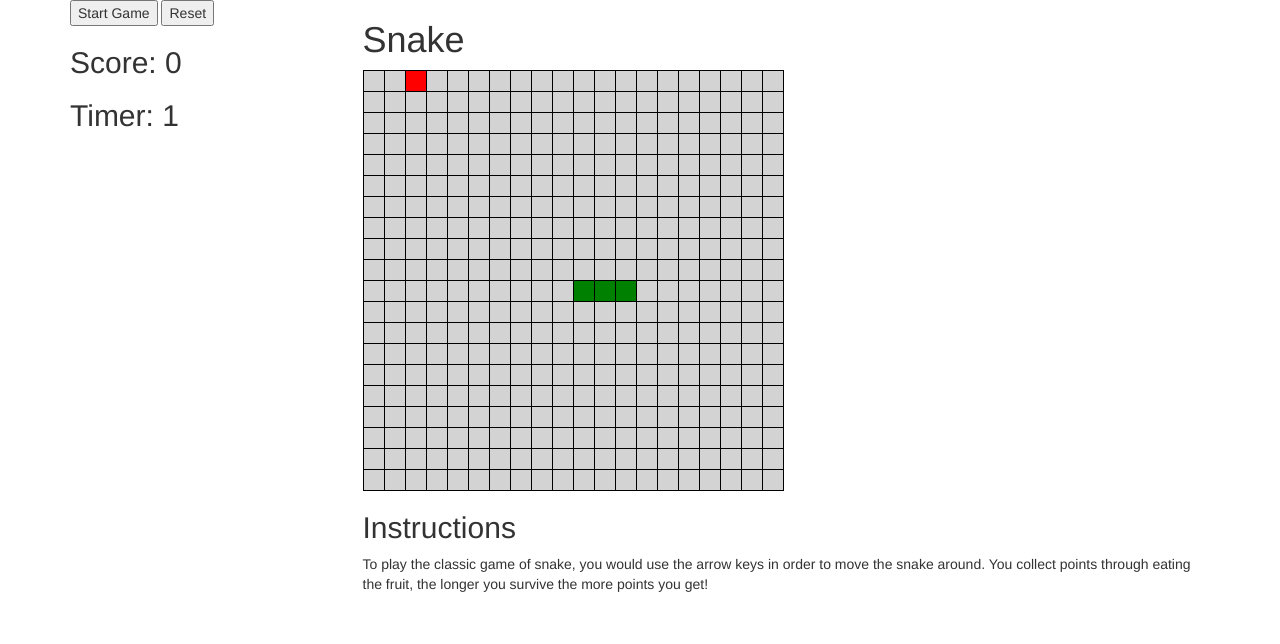
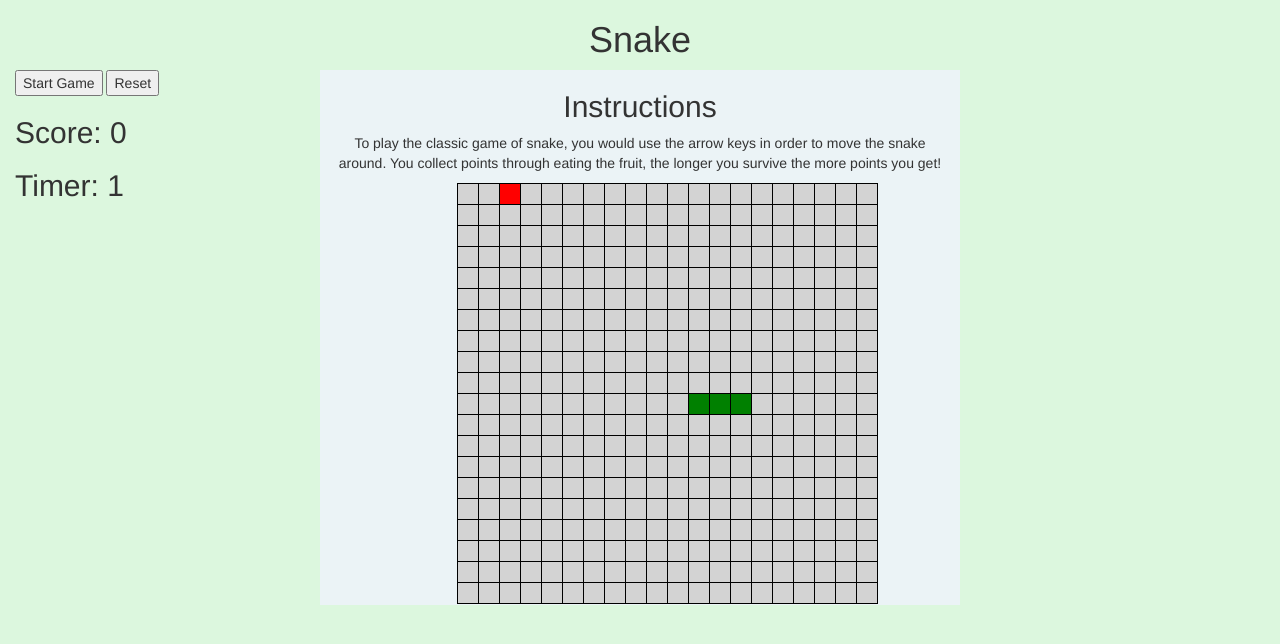
Before and after one commit to kenl94/Sparta-Core-Project, a plain HTML site: page index.html in a window 1280 px wide. Both pictures are taken after a click on the button "Start Game". Drawn offline with Linux system fonts and the light colour scheme.

Commit message:
Removed console logs and added styling to the page

```diff
--- a/css/style.css
+++ b/css/style.css
@@ -1,11 +1,3 @@
-/*
-Bootstrap to style the page
-maybe div with col-12
-inside div of col 3 to show scores, reset and timer
-then col 9 to have game in middle with instructions in a p
-
-or 3-6-3
- */
 
 #snakeBoard{
   border: black 1px solid;
@@ -19,3 +11,20 @@ or 3-6-3
   padding: 10px;
   border: black 1px solid;
 }
+
+.col-md-6{
+  background: rgb(235, 243, 246);
+  text-align: center;
+}
+
+table{
+  margin-left: 20%;
+}
+
+html body {
+  background-color: rgba(52, 209, 63, 0.17);
+}
+
+h1{
+  text-align: center;
+}
--- a/index.html
+++ b/index.html
@@ -12,18 +12,10 @@
   <title>Sparta Snake</title>
 </head>
 <body>
-  <!--
-  If.. reset game button/div with js or reset button in the snake board
-  Should have a timer
-  Should have a points counter
-  Should have instructions below the game
-  Should have a box(div) to store the game
 
-
-  -->
-
-    <div class="container">
+  <div class="container-fluid">
     <div class="row">
+      <h1>Snake</h1>
       <div class="col-md-3">
         <button id="startGame"> Start Game </button>
         <button id="reset">Reset</button>
@@ -31,13 +23,14 @@
         <h2 id= "timer"> Timer: 0 </h2>
 
       </div>
-        <div class="col-md-9" id="snakeDiv">
-        <h1>Snake</h1>
+      <div class="col-md-6" id="snakeDiv">
         <table id="snakeBoard" class="snakeBoard">
+          <h2>Instructions</h2>
+          <p>To play the classic game of snake, you would use the arrow keys in order to move the snake around. You collect points through eating the fruit, the longer you survive the more points you get!</p>
 
         </table>
-        <h2>Instructions</h2>
-        <p>To play the classic game of snake, you would use the arrow keys in order to move the snake around. You collect points through eating the fruit, the longer you survive the more points you get!</p>
+        <div class="col-md-3">
+        </div>
       </div>
     </div>
   </div>
--- a/js/app.js
+++ b/js/app.js
@@ -36,10 +36,9 @@ $(document).ready(function(){
     var snake = Math.floor(Math.random() * 401);
     var snakeArr = [];
     // Loops 3 times to create a body of 3
-    for (var i = 0; i < 2; i++) {
+    for (var i = 0; i < 3; i++) {
       snake++;
       snakeArr.push(snake);
-      console.log(snakeArr)
       $(`#${snake}`).css('background','green');
     }
 
@@ -47,8 +46,12 @@ $(document).ready(function(){
     var apple = Math.floor(Math.random() * 401);
     var appleArr = [];
     // Loops 3 times to create a body of 3
-    for (var i = 0; i < 1; i++) {
-      snakeArr.push(snake);
+
+    for (var i = 0; i <= 1; i++) {
+      if (apple === snakeArr[i]) {
+        apple;
+      }
+      appleArr.push(apple);
       $(`#${apple}`).css('background','red');
     }
 
@@ -115,19 +118,20 @@ $(document).ready(function(){
       if (snakeArr[snakeArr.length-1] === apple ) {
         snakeArr.push(appleArr[appleArr.length-1]);
         score+= 10;
-        console.log(score);
         $('#score').text("Score: " + score);
+
         apple = Math.floor(Math.random() * 401);
         $(`#${apple}`).css('background','red');
-        console.log(snakeArr);
-        console.log(snake);
+        for (var i = 0; i <= 1; i++) {
+          if (apple === snakeArr[i]) {
+            apple;
+          }
+        }
       }
       // SNAKE COLLIDES INTO ITSELF AND LOSE GAME
       for (var i = 0; i < snakeArr.length-2; i++) {
         if (snake == snakeArr[i]) {
           return gameOver();
-          // console.log(snakeArr[i]);
-          // console.log(snakeArr);
         }
       }
     }
@@ -139,14 +143,12 @@ $(document).ready(function(){
       if (event.keyCode === 37 && direction == 'right') {
         direction = 'right';
         event.preventDefault();
-        console.log("can't go left on yourself");
       } else if (event.keyCode === 37){
         direction = 'left';
         event.preventDefault();
       }
       if (event.keyCode === 39 && direction == 'left') {
         direction = 'left';
-        console.log("Can't go right on yourself!");
         event.preventDefault();
       } else if (event.keyCode === 39){
         direction = 'right';
@@ -157,7 +159,6 @@ $(document).ready(function(){
       if (event.keyCode === 38 && direction == 'down'){
         direction = 'down';
         event.preventDefault();
-        console.log("can't go down on yourself")
       } else if (event.keyCode === 38){
         direction = 'up';
         event.preventDefault();
@@ -166,7 +167,6 @@ $(document).ready(function(){
       if (event.keyCode === 40 && direction == "up" ){
         direction = 'up';
         event.preventDefault();
-        console.log("can't go up on yourself");
       } else if (event.keyCode === 40){
         direction = 'down';
         event.preventDefault();
```
Lines whose indentation alone changed are shown as unchanged.
